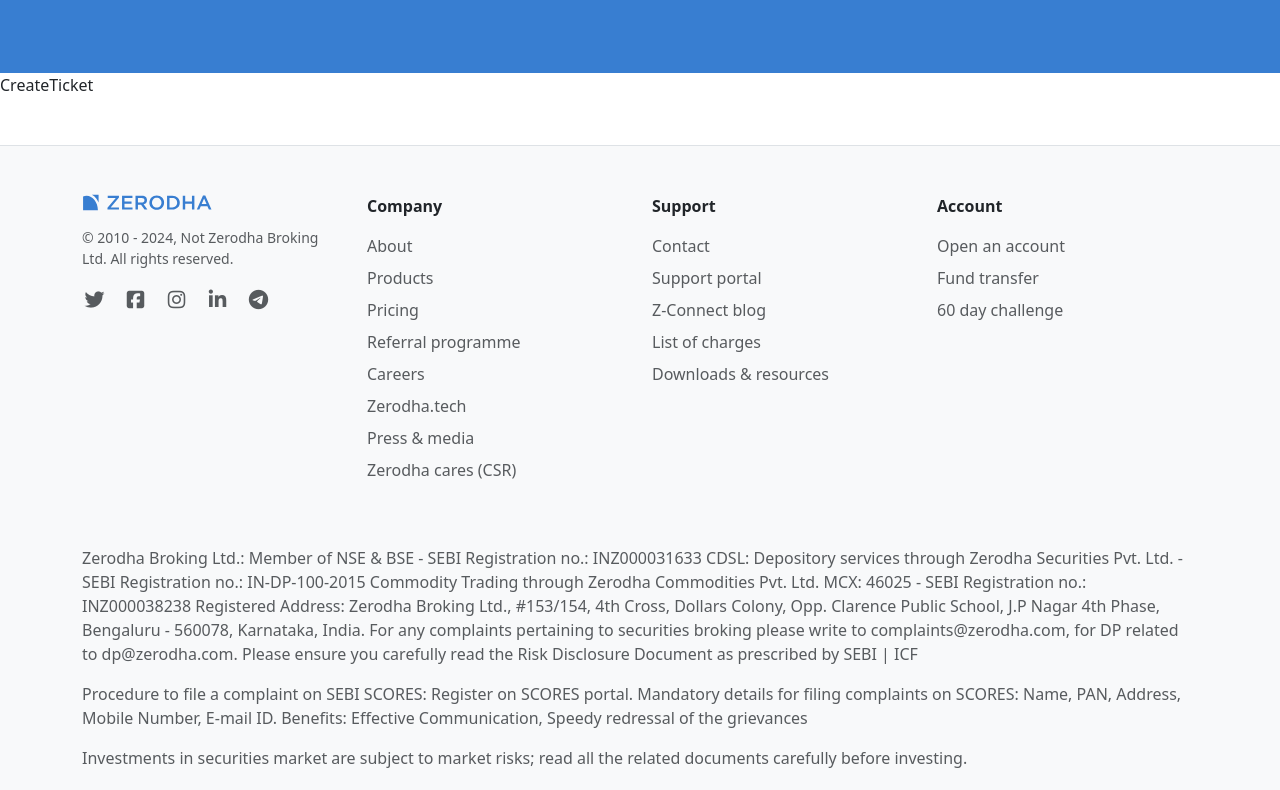
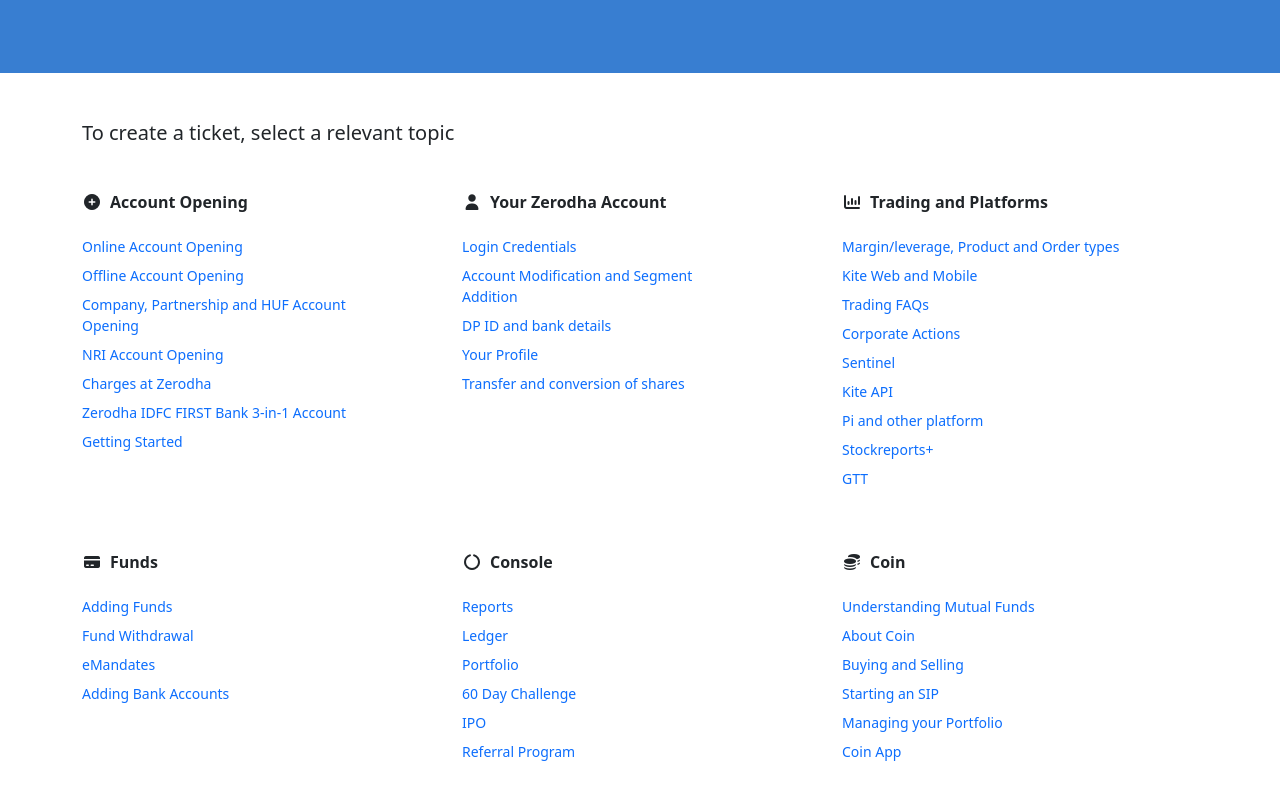
Before and after one commit to Muhammad-Muzzamal/frontend, a React (Vite) app: page /support in a window 1280 px wide. Shown: the part 400-1190 px from the top of the page. Built offline with nearby package versions, Linux system fonts and the light colour scheme.

Commit message:
complete support page

```diff
--- a/src/landing_page/support/CreateTicket.jsx
+++ b/src/landing_page/support/CreateTicket.jsx
@@ -1,9 +1,102 @@
-import React from 'react'
+import React from "react";
 
 const CreateTicket = () => {
   return (
-    <div>CreateTicket</div>
-  )
-}
+    <div className="container mt-5">
+      <h1 className="h5 mb-5">To create a ticket, select a relevant topic</h1>
 
-export default CreateTicket
+      {/* First Row: Account and Trading */}
+      <div className="row mb-5">
+        <div className="col-4">
+          <h2 className="h6 fw-bold mb-4">
+            <i className="fa-solid fa-plus-circle me-2"></i>Account Opening
+          </h2>
+          <ul className="list-unstyled w-75 small">
+            <li className="mb-2"><a href="#" className="text-decoration-none">Online Account Opening</a></li>
+            <li className="mb-2"><a href="#" className="text-decoration-none">Offline Account Opening</a></li>
+            <li className="mb-2"><a href="#" className="text-decoration-none">Company, Partnership and HUF Account Opening</a></li>
+            <li className="mb-2"><a href="#" className="text-decoration-none">NRI Account Opening</a></li>
+            <li className="mb-2"><a href="#" className="text-decoration-none">Charges at Zerodha</a></li>
+            <li className="mb-2"><a href="#" className="text-decoration-none">Zerodha IDFC FIRST Bank 3-in-1 Account</a></li>
+            <li><a href="#" className="text-decoration-none">Getting Started</a></li>
+          </ul>
+        </div>
+
+        <div className="col-4">
+          <h2 className="h6 fw-bold mb-4">
+            <i className="fa-solid fa-user me-2"></i>Your Zerodha Account
+          </h2>
+          <ul className="list-unstyled w-75 small">
+            <li className="mb-2"><a href="#" className="text-decoration-none">Login Credentials</a></li>
+            <li className="mb-2"><a href="#" className="text-decoration-none">Account Modification and Segment Addition</a></li>
+            <li className="mb-2"><a href="#" className="text-decoration-none">DP ID and bank details</a></li>
+            <li className="mb-2"><a href="#" className="text-decoration-none">Your Profile</a></li>
+            <li><a href="#" className="text-decoration-none">Transfer and conversion of shares</a></li>
+          </ul>
+        </div>
+
+        <div className="col-4">
+          <h2 className="h6 fw-bold mb-4">
+            <i className="fa-solid fa-chart-column me-2"></i>Trading and Platforms
+          </h2>
+          <ul className="list-unstyled small">
+            <li className="mb-2"><a href="#" className="text-decoration-none">Margin/leverage, Product and Order types</a></li>
+            <li className="mb-2"><a href="#" className="text-decoration-none">Kite Web and Mobile</a></li>
+            <li className="mb-2"><a href="#" className="text-decoration-none">Trading FAQs</a></li>
+            <li className="mb-2"><a href="#" className="text-decoration-none">Corporate Actions</a></li>
+            <li className="mb-2"><a href="#" className="text-decoration-none">Sentinel</a></li>
+            <li className="mb-2"><a href="#" className="text-decoration-none">Kite API</a></li>
+            <li className="mb-2"><a href="#" className="text-decoration-none">Pi and other platform</a></li>
+            <li className="mb-2"><a href="#" className="text-decoration-none">Stockreports+</a></li>
+            <li><a href="#" className="text-decoration-none">GTT</a></li>
+          </ul>
+        </div>
+      </div>
+
+      {/* Second Row: Funds, Console, and Coin */}
+      <div className="row mt-5">
+        <div className="col-4">
+          <h2 className="h6 fw-bold mb-4">
+            <i className="fa-solid fa-credit-card me-2"></i>Funds
+          </h2>
+          <ul className="list-unstyled w-75 small">
+            <li className="mb-2"><a href="#" className="text-decoration-none">Adding Funds</a></li>
+            <li className="mb-2"><a href="#" className="text-decoration-none">Fund Withdrawal</a></li>
+            <li className="mb-2"><a href="#" className="text-decoration-none">eMandates</a></li>
+            <li><a href="#" className="text-decoration-none">Adding Bank Accounts</a></li>
+          </ul>
+        </div>
+
+        <div className="col-4">
+          <h2 className="h6 fw-bold mb-4">
+            <i className="fa-solid fa-circle-notch me-2"></i>Console
+          </h2>
+          <ul className="list-unstyled w-75 small">
+            <li className="mb-2"><a href="#" className="text-decoration-none">Reports</a></li>
+            <li className="mb-2"><a href="#" className="text-decoration-none">Ledger</a></li>
+            <li className="mb-2"><a href="#" className="text-decoration-none">Portfolio</a></li>
+            <li className="mb-2"><a href="#" className="text-decoration-none">60 Day Challenge</a></li>
+            <li className="mb-2"><a href="#" className="text-decoration-none">IPO</a></li>
+            <li><a href="#" className="text-decoration-none">Referral Program</a></li>
+          </ul>
+        </div>
+
+        <div className="col-4">
+          <h2 className="h6 fw-bold mb-4">
+            <i className="fa-solid fa-coins me-2"></i>Coin
+          </h2>
+          <ul className="list-unstyled small">
+            <li className="mb-2"><a href="#" className="text-decoration-none">Understanding Mutual Funds</a></li>
+            <li className="mb-2"><a href="#" className="text-decoration-none">About Coin</a></li>
+            <li className="mb-2"><a href="#" className="text-decoration-none">Buying and Selling</a></li>
+            <li className="mb-2"><a href="#" className="text-decoration-none">Starting an SIP</a></li>
+            <li className="mb-2"><a href="#" className="text-decoration-none">Managing your Portfolio</a></li>
+            <li><a href="#" className="text-decoration-none">Coin App</a></li>
+          </ul>
+        </div>
+      </div>
+    </div>
+  );
+};
+
+export default CreateTicket;
```
